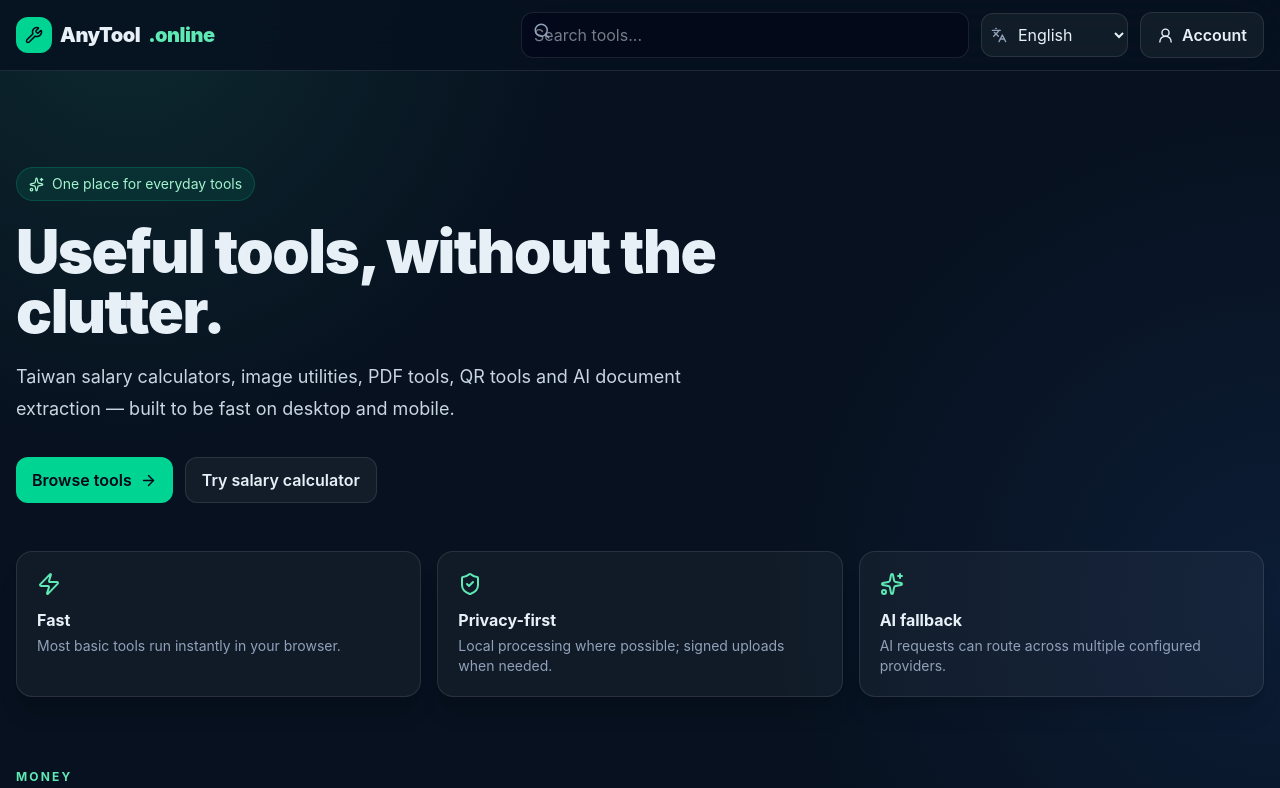
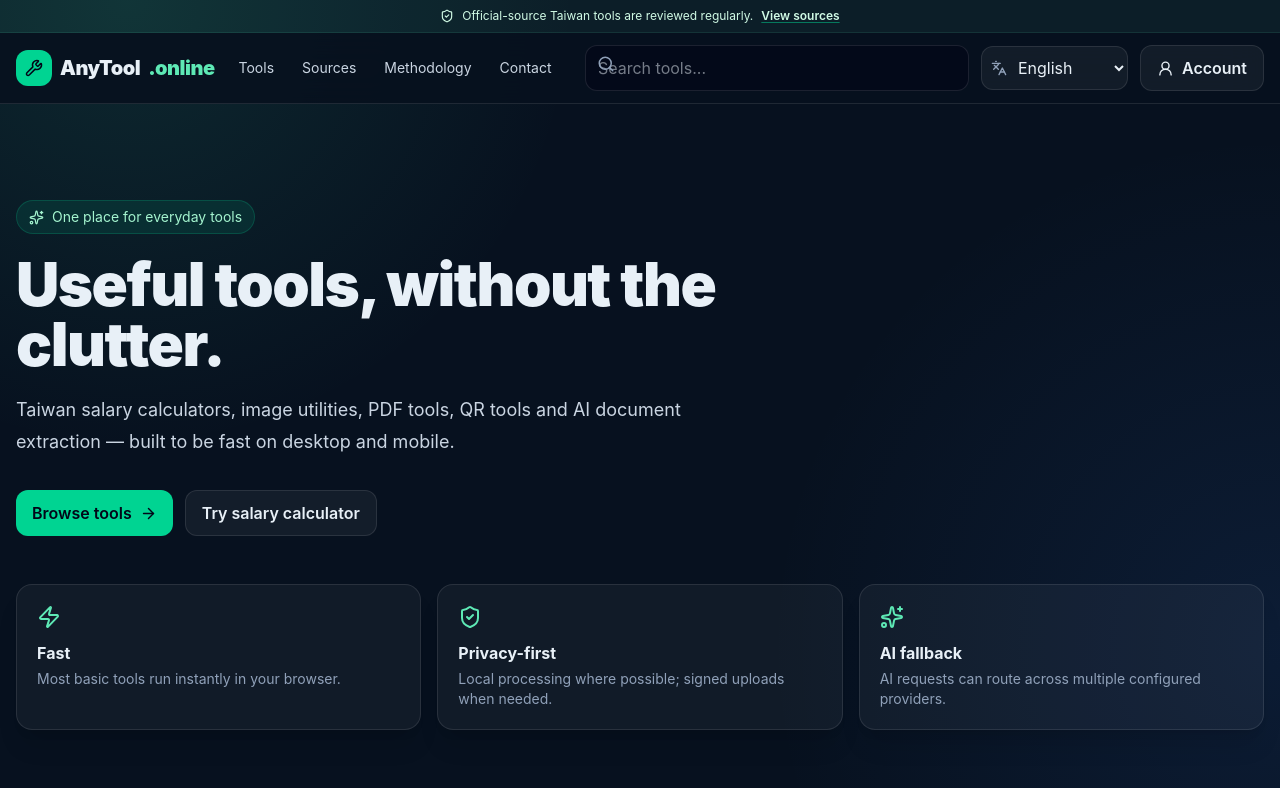
Before and after one commit to KanwarAfaq/anytool-online, a React (Vite) app: page / in a window 1280 px wide. Shown: the top 788 px of the page. Built offline with nearby package versions, Linux system fonts and the light colour scheme.

Commit message:
Build full banner header navigation and footer

```diff
--- a/src/components/Layout.jsx
+++ b/src/components/Layout.jsx
@@ -1,21 +1,30 @@
 import { Link, NavLink } from 'react-router-dom'
-import { Wrench, Search, UserRound, Languages } from 'lucide-react'
+import { Wrench, Search, UserRound, Languages, ShieldCheck } from 'lucide-react'
 import { useMemo, useState } from 'react'
 import { tools } from '../data/tools'
 import { useI18n } from '../i18n'
 
 export default function Layout({children}){
- const {lang,setLang,languages,t,toolName,toolDescription}=useI18n()
+ const {lang,setLang,languages,t,toolName,toolDescription,pathFor}=useI18n()
  const [q,setQ]=useState('')
- const hits=useMemo(()=>q.trim()?tools.filter(tool=>(toolName(tool)+' '+toolDescription(tool)).toLowerCase().includes(q.toLowerCase())).slice(0,6):[],[q,lang])
+ const hits=useMemo(()=>q.trim()?tools.filter(tool=>(toolName(tool)+' '+toolDescription(tool)).toLowerCase().includes(q.toLowerCase())).slice(0,7):[],[q,lang])
  return <div className="min-h-screen">
-  <header className="sticky top-0 z-50 border-b border-white/10 bg-[#07111f]/85 backdrop-blur-xl">
+  <div className="border-b border-emerald-300/10 bg-emerald-300/[0.06]">
+   <div className="mx-auto flex max-w-7xl items-center justify-center gap-2 px-4 py-2 text-center text-xs text-emerald-100"><ShieldCheck size={14}/> Official-source Taiwan tools are reviewed regularly. <Link className="font-semibold underline decoration-emerald-400/50 underline-offset-2" to={pathFor('/sources')}>View sources</Link></div>
+  </div>
+  <header className="sticky top-0 z-50 border-b border-white/10 bg-[#07111f]/90 backdrop-blur-xl">
    <div className="mx-auto flex max-w-7xl items-center gap-3 px-4 py-3">
-    <Link to="/" className="flex items-center gap-2 font-black tracking-tight text-xl"><span className="grid size-9 place-items-center rounded-xl bg-emerald-400 text-slate-950"><Wrench size={18}/></span>AnyTool<span className="text-emerald-300">.online</span></Link>
-    <div className="relative ms-auto hidden w-full max-w-md md:block">
+    <Link to={pathFor('/')} className="flex items-center gap-2 font-black tracking-tight text-xl"><span className="grid size-9 place-items-center rounded-xl bg-emerald-400 text-slate-950"><Wrench size={18}/></span>AnyTool<span className="text-emerald-300">.online</span></Link>
+    <nav className="hidden items-center gap-1 lg:flex">
+      <a className="rounded-lg px-3 py-2 text-sm text-slate-300 hover:bg-white/5 hover:text-white" href={pathFor('/')+'#tools'}>Tools</a>
+      <Link className="rounded-lg px-3 py-2 text-sm text-slate-300 hover:bg-white/5 hover:text-white" to={pathFor('/sources')}>Sources</Link>
+      <Link className="rounded-lg px-3 py-2 text-sm text-slate-300 hover:bg-white/5 hover:text-white" to={pathFor('/methodology')}>Methodology</Link>
+      <Link className="rounded-lg px-3 py-2 text-sm text-slate-300 hover:bg-white/5 hover:text-white" to={pathFor('/contact')}>Contact</Link>
+    </nav>
+    <div className="relative ms-auto hidden w-full max-w-sm md:block">
       <Search className="absolute start-3 top-2.5 text-slate-400" size={18}/>
       <input value={q} onChange={e=>setQ(e.target.value)} className="input ps-10" placeholder={t('search')}/>
-      {hits.length>0&&<div className="absolute mt-2 w-full rounded-xl border border-white/10 bg-slate-950 p-2 shadow-2xl">{hits.map(tool=><Link key={tool.slug} onClick={()=>setQ('')} className="block rounded-lg px-3 py-2 hover:bg-white/10" to={'/tools/'+tool.slug}>{toolName(tool)}</Link>)}</div>}
+      {hits.length>0&&<div className="absolute mt-2 w-full rounded-xl border border-white/10 bg-slate-950 p-2 shadow-2xl">{hits.map(tool=><Link key={tool.slug} onClick={()=>setQ('')} className="block rounded-lg px-3 py-2 hover:bg-white/10" to={pathFor('/tools/'+tool.slug)}>{toolName(tool)}</Link>)}</div>}
     </div>
     <div className="relative flex items-center">
       <Languages className="pointer-events-none absolute start-2.5 text-slate-400" size={16}/>
@@ -23,15 +32,17 @@ export default function Layout({children}){
        {languages.map(l=><option key={l.code} value={l.code} className="bg-slate-900">{l.label}</option>)}
       </select>
     </div>
-    <NavLink className="btn-ghost" to="/dashboard"><UserRound size={17}/><span className="hidden sm:inline ms-2">{t('account')}</span></NavLink>
+    <NavLink className="btn-ghost" to={pathFor('/dashboard')}><UserRound size={17}/><span className="hidden sm:inline ms-2">{t('account')}</span></NavLink>
    </div>
   </header>
   <main>{children}</main>
-  <footer className="mt-20 border-t border-white/10 py-10">
-   <div className="mx-auto grid max-w-7xl gap-4 px-4 text-sm text-slate-400 md:grid-cols-2">
-    <p>© {new Date().getFullYear()} AnyTool.online. {t('footer')}</p>
-    <p className="md:text-end">{t('disclaimer')}</p>
+  <footer className="mt-20 border-t border-white/10 bg-slate-950/40 py-12">
+   <div className="mx-auto grid max-w-7xl gap-8 px-4 text-sm md:grid-cols-4">
+    <div className="md:col-span-2"><div className="font-black text-lg text-white">AnyTool<span className="text-emerald-300">.online</span></div><p className="mt-3 max-w-xl leading-6 text-slate-400">{t('footer')} {t('disclaimer')}</p></div>
+    <div><p className="font-semibold text-white">Trust & methodology</p><div className="mt-3 grid gap-2 text-slate-400"><Link to={pathFor('/sources')}>Official sources</Link><Link to={pathFor('/methodology')}>Methodology</Link><Link to={pathFor('/privacy')}>Privacy</Link></div></div>
+    <div><p className="font-semibold text-white">AnyTool</p><div className="mt-3 grid gap-2 text-slate-400"><Link to={pathFor('/about')}>About</Link><Link to={pathFor('/contact')}>Contact us</Link><Link to={pathFor('/dashboard')}>Account</Link></div></div>
    </div>
+   <div className="mx-auto mt-8 max-w-7xl border-t border-white/5 px-4 pt-6 text-xs text-slate-500">© {new Date().getFullYear()} AnyTool.online · Built for fast, accessible, source-backed utility work.</div>
   </footer>
  </div>
 }
```
